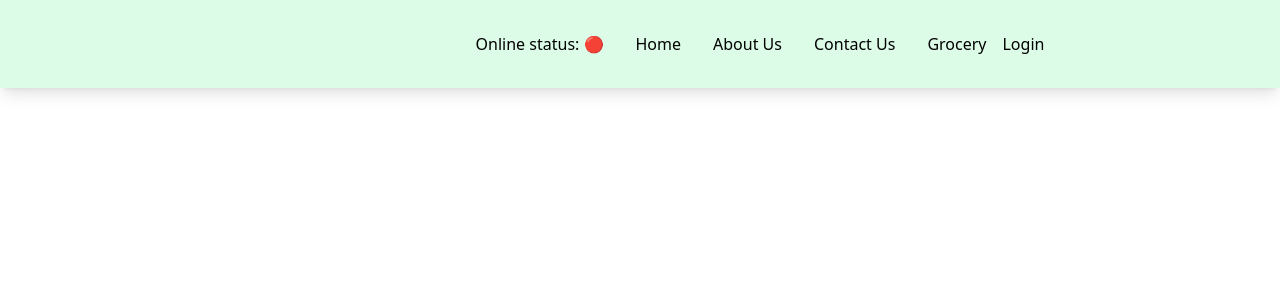
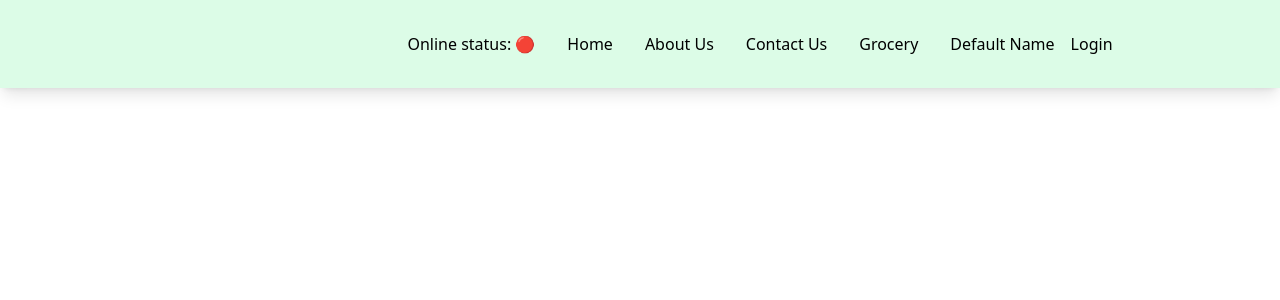
Before and after one commit to AnchalMish9630/React-Projects., a React (Vite) app: page / in a window 1280 px wide. Shown: the top 300 px of the page. Built offline with nearby package versions, Linux system fonts and the light colour scheme; no server answers.

Commit message:
EP-2 Added context for storing logged in user default name

```diff
--- a/src/components/Header.js
+++ b/src/components/Header.js
@@ -1,9 +1,12 @@
-import React, { useState } from "react";
+import React, { useContext, useState } from "react";
 import { Link } from "react-router-dom";
+import UserContext from "../../utils/UserContext";
 const Header= ()=>{
 
     const [loginButton, setLoginButton] = useState("Login");
     const [onlineStatus, setOnlineStatus] = useState(false)
+    const {loggedInUser} = useContext(UserContext);
+    // console.log("hello", LoggedInUserName);
 
     return(
         <div>
@@ -26,6 +29,9 @@ const Header= ()=>{
                 <li className="px-4">
                     <Link to="/grocery">Grocery</Link>
                 </li>
+                <li className="px-4">
+                   {loggedInUser}
+                </li>
                 <button className="login" onClick={()=>{
                     loginButton === "Login" ? setLoginButton("Logout") : setLoginButton("Login")
                 }}>{loginButton}</button>
--- a/src/components/RestaurantCards.js
+++ b/src/components/RestaurantCards.js
@@ -1,6 +1,9 @@
+import { useContext } from "react";
 import { CDN_URL } from "../../utils/constant";
+import UserContext from "../../utils/UserContext";
 const RestaurantCards = ({ resData }) => {
     // console.log(resData.info);
+    const data = useContext(UserContext);
     const { name, avgRating, cuisines, costForTwo, locality } = resData;
 
     return (
@@ -15,6 +18,8 @@ const RestaurantCards = ({ resData }) => {
             <h3 className="text-gray-600">Cuisines: {resData.info.cuisines}</h3>
             <h3 className="text-gray-600">Cost for Two: ₹{resData.info.costForTwo}</h3>
             <h4 className="text-gray-500">{resData.info.locality}</h4>
+          {/*  .........................Use of Context................... */}
+            {/* <h6>{data.loggedInUser}</h6> */}
         </div>
     );
 }
--- /dev/null
+++ b/utils/UserContext.js
@@ -0,0 +1,7 @@
+import { createContext } from 'react';
+
+const UserContext = createContext({
+    loggedInUser : "Default Name"
+});
+
+export default UserContext;
```
